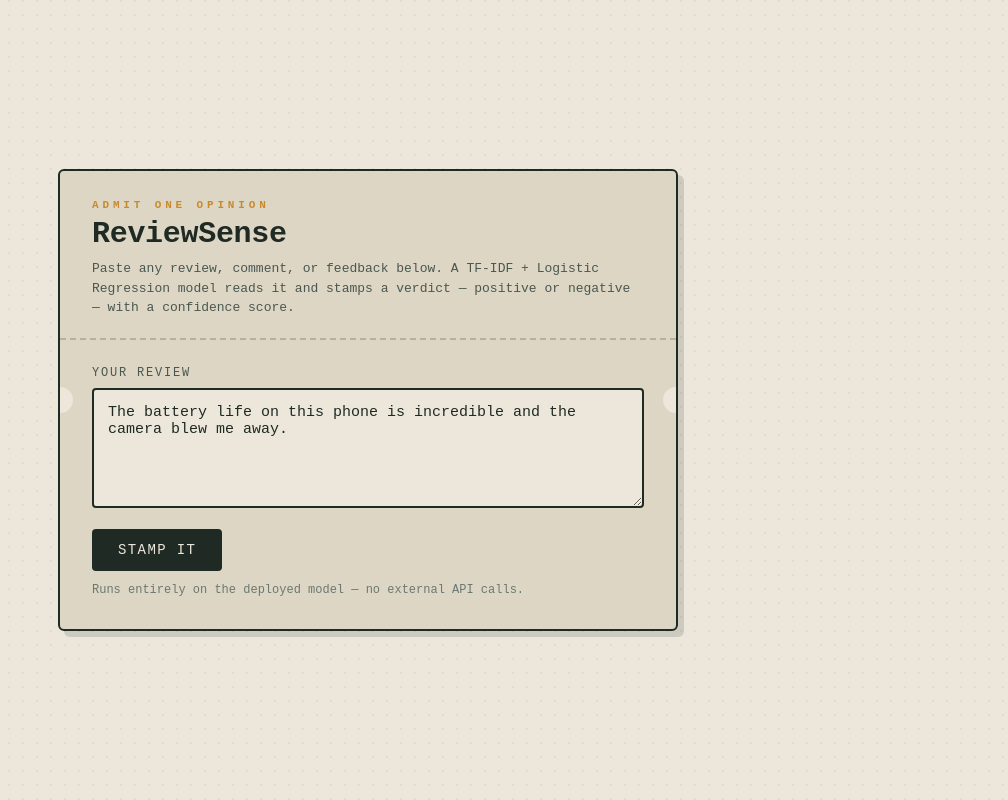
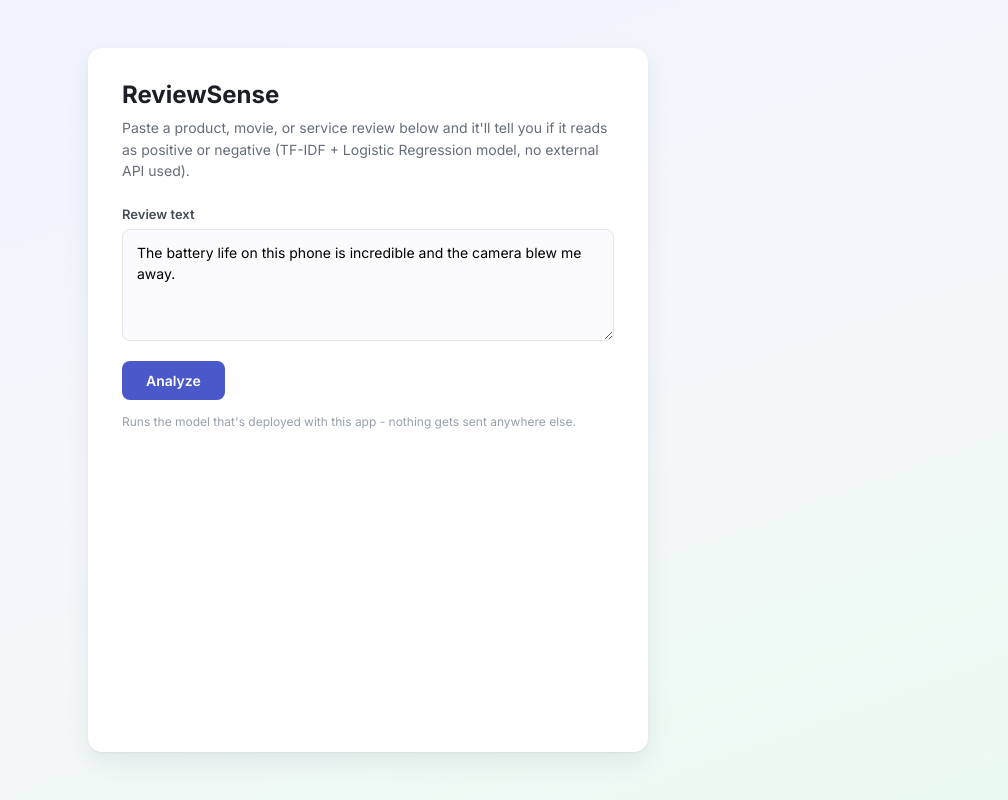
Before and after one commit to chethuuu/review-sentiment-ai, a Flask app: page / in a window 1280 px wide. Shown: the whole page, without its empty margins (272-1280 px from the left). Run offline with Flask 3, Linux system fonts and the light colour scheme; parts of the project's set-up code (start-up, migrations or seed data) failed here and were passed over.

Commit message:
fix: ui polish and README architecture/tech stack sections
Redesign the web UI with a cleaner card layout and drop leftover
gimmicky copy (ticket/stamp theme). Also add explicit Architecture
and Tech stack sections to the README plus web UI usage notes, to
fully cover the required README structure.

```diff
--- a/templates/index.html
+++ b/templates/index.html
@@ -3,198 +3,178 @@
 <head>
 <meta charset="UTF-8">
 <meta name="viewport" content="width=device-width, initial-scale=1.0">
-<title>ReviewSense — Sentiment Analyzer</title>
+<title>ReviewSense</title>
+<link rel="preconnect" href="https://fonts.googleapis.com">
+<link rel="preconnect" href="https://fonts.gstatic.com" crossorigin>
+<link href="https://fonts.googleapis.com/css2?family=Inter:wght@400;500;600;700&display=swap" rel="stylesheet">
 <style>
-  :root {
-    --ink: #1f2a24;
-    --paper: #ece7da;
-    --paper-dark: #ddd6c4;
-    --stub-line: #b9b09a;
-    --good: #2f6f4f;
-    --good-bg: #e1efe3;
-    --bad: #9b3b2c;
-    --bad-bg: #f5e2dd;
-    --accent: #c98a2c;
-  }
   * { box-sizing: border-box; }
   body {
     margin: 0;
     min-height: 100vh;
-    background: var(--paper);
-    background-image:
-      radial-gradient(circle at 1px 1px, rgba(31,42,36,0.06) 1px, transparent 0);
-    background-size: 14px 14px;
-    font-family: 'Courier New', ui-monospace, monospace;
-    color: var(--ink);
+    background: linear-gradient(160deg, #eef2ff 0%, #f6f7fb 50%, #eafaf1 100%);
+    font-family: 'Inter', Arial, sans-serif;
+    color: #26292f;
+    display: flex;
+    justify-content: center;
+    padding: 48px 16px;
+  }
+
+  .card {
+    width: 100%;
+    max-width: 560px;
+    background: #ffffff;
+    border-radius: 14px;
+    padding: 32px 34px;
+    box-shadow: 0 1px 2px rgba(20, 25, 40, 0.05), 0 10px 26px rgba(20, 25, 40, 0.07);
+  }
+
+  h1 {
+    margin: 0 0 8px;
+    font-size: 24px;
+    font-weight: 700;
+    color: #1c1f26;
+  }
+
+  .subtitle {
+    margin: 0 0 24px;
+    font-size: 14px;
+    line-height: 1.55;
+    color: #666d7a;
+  }
+
+  label {
+    display: block;
+    font-size: 13px;
+    font-weight: 600;
+    margin-bottom: 7px;
+    color: #454b57;
+  }
+
+  textarea {
+    width: 100%;
+    min-height: 112px;
+    padding: 12px 14px;
+    font-family: inherit;
+    font-size: 14px;
+    line-height: 1.5;
+    border: 1.5px solid #e2e5ec;
+    border-radius: 8px;
+    resize: vertical;
+    background: #fbfbfd;
+    transition: border-color 0.15s ease, box-shadow 0.15s ease;
+  }
+  textarea:focus {
+    outline: none;
+    border-color: #5b6bd6;
+    box-shadow: 0 0 0 3px rgba(91, 107, 214, 0.14);
+    background: #fff;
+  }
+
+  .action-row {
     display: flex;
     align-items: center;
-    justify-content: center;
-    padding: 32px 16px;
-  }
-  .ticket {
-    width: 100%;
-    max-width: 620px;
-    background: var(--paper-dark);
-    border: 2px solid var(--ink);
-    border-radius: 6px;
-    box-shadow: 6px 6px 0 rgba(31,42,36,0.15);
-    position: relative;
-    overflow: hidden;
-  }
-  .ticket::before, .ticket::after {
-    content: "";
-    position: absolute;
-    width: 26px; height: 26px;
-    background: var(--paper);
-    border-radius: 50%;
-    top: 50%;
-    transform: translateY(-50%);
-  }
-  .ticket::before { left: -13px; }
-  .ticket::after { right: -13px; }
-  .head {
-    padding: 28px 32px 20px;
-    border-bottom: 2px dashed var(--stub-line);
-  }
-  .eyebrow {
-    letter-spacing: 0.35em;
-    font-size: 11px;
-    text-transform: uppercase;
-    color: var(--accent);
-    font-weight: bold;
-    margin: 0 0 6px;
-  }
-  h1 {
-    margin: 0;
-    font-size: 30px;
-    letter-spacing: -0.01em;
-  }
-  .sub {
-    margin: 8px 0 0;
-    font-size: 13px;
-    color: #4a5750;
-    line-height: 1.5;
-  }
-  .body-section {
-    padding: 26px 32px 32px;
-  }
-  label {
-    display: block;
-    font-size: 12px;
-    text-transform: uppercase;
-    letter-spacing: 0.15em;
-    margin-bottom: 8px;
-    color: #4a5750;
-  }
-  textarea {
-    width: 100%;
-    min-height: 120px;
-    padding: 14px;
-    font-family: inherit;
-    font-size: 15px;
-    background: var(--paper);
-    border: 2px solid var(--ink);
-    border-radius: 4px;
-    resize: vertical;
-    color: var(--ink);
-  }
-  textarea:focus {
-    outline: 3px solid var(--accent);
-    outline-offset: 1px;
-  }
-  .row {
-    display: flex;
-    justify-content: space-between;
-    align-items: center;
+    gap: 14px;
     margin-top: 16px;
     flex-wrap: wrap;
-    gap: 12px;
   }
+
   button {
     font-family: inherit;
-    background: var(--ink);
-    color: var(--paper);
+    font-weight: 600;
+    font-size: 14px;
+    background: #4a58c9;
+    color: #fff;
     border: none;
-    padding: 13px 26px;
-    font-size: 14px;
-    letter-spacing: 0.1em;
-    text-transform: uppercase;
-    border-radius: 4px;
+    padding: 11px 24px;
+    border-radius: 8px;
     cursor: pointer;
-    transition: transform 0.1s ease;
+    transition: background 0.15s ease, transform 0.1s ease;
   }
-  button:hover { transform: translateY(-1px); }
+  button:hover { background: #3d4ab8; }
   button:active { transform: translateY(1px); }
-  button:disabled { opacity: 0.5; cursor: default; }
-  .hint { font-size: 12px; color: #6b7871; }
+  button:disabled { opacity: 0.6; cursor: default; }
+
+  .note {
+    font-size: 12px;
+    color: #97a0ab;
+  }
+
+  .error {
+    color: #c23b2f;
+    font-size: 13px;
+    margin-top: 12px;
+    display: none;
+  }
 
   .result {
-    margin-top: 24px;
-    padding: 18px 20px;
-    border-radius: 4px;
-    border: 2px solid var(--ink);
+    margin-top: 22px;
+    padding: 16px 18px;
+    border-radius: 10px;
+    border: 1.5px solid #eee;
     display: none;
   }
   .result.show { display: block; }
-  .result.positive { background: var(--good-bg); border-color: var(--good); }
-  .result.negative { background: var(--bad-bg); border-color: var(--bad); }
-  .stamp {
-    display: inline-block;
-    font-weight: bold;
-    font-size: 20px;
-    letter-spacing: 0.08em;
-    text-transform: uppercase;
-    padding: 4px 10px;
-    border: 3px solid currentColor;
-    border-radius: 4px;
-    transform: rotate(-3deg);
+  .result.positive { background: #f0faf3; border-color: #cdeed8; }
+  .result.negative { background: #fdf1f0; border-color: #f4d3cf; }
+
+  .label-row {
+    display: flex;
+    align-items: center;
+    justify-content: space-between;
+    flex-wrap: wrap;
+    gap: 8px;
   }
-  .positive .stamp { color: var(--good); }
-  .negative .stamp { color: var(--bad); }
-  .confidence-label {
-    margin-top: 12px;
+
+  .sentiment {
+    font-weight: 700;
+    font-size: 15px;
+  }
+  .positive .sentiment { color: #1e8a45; }
+  .negative .sentiment { color: #c23b2f; }
+
+  .conf-text {
     font-size: 12px;
-    text-transform: uppercase;
-    letter-spacing: 0.1em;
-    color: #4a5750;
+    color: #6b7280;
   }
-  .meter {
-    margin-top: 6px;
-    height: 10px;
-    background: rgba(0,0,0,0.08);
+
+  .bar-bg {
+    margin-top: 10px;
+    height: 7px;
+    background: rgba(0,0,0,0.06);
     border-radius: 6px;
     overflow: hidden;
   }
-  .meter-fill {
+  .bar-fill {
     height: 100%;
-    background: currentColor;
+    width: 0%;
+    border-radius: 6px;
     transition: width 0.4s ease;
   }
-  .positive .meter-fill { background: var(--good); }
-  .negative .meter-fill { background: var(--bad); }
-  .error { color: var(--bad); font-size: 13px; margin-top: 10px; display: none; }
+  .positive .bar-fill { background: #2e9e4f; }
+  .negative .bar-fill { background: #d1453b; }
 </style>
 </head>
 <body>
-  <div class="ticket">
-    <div class="head">
-      <p class="eyebrow">Admit One Opinion</p>
-      <h1>ReviewSense</h1>
-      <p class="sub">Paste any review, comment, or feedback below. A TF-IDF + Logistic Regression model reads it and stamps a verdict — positive or negative — with a confidence score.</p>
+  <div class="card">
+    <h1>ReviewSense</h1>
+    <p class="subtitle">Paste a product, movie, or service review below and it'll tell you if it reads as positive or negative (TF-IDF + Logistic Regression model, no external API used).</p>
+
+    <label for="text">Review text</label>
+    <textarea id="text">The battery life on this phone is incredible and the camera blew me away.</textarea>
+
+    <div class="action-row">
+      <button id="analyzeBtn" onclick="analyze()">Analyze</button>
+      <span class="note">Runs the model that's deployed with this app - nothing gets sent anywhere else.</span>
     </div>
-    <div class="body-section">
-      <label for="text">Your review</label>
-      <textarea id="text" placeholder="e.g. The battery life on this phone is incredible and the camera blew me away...">The battery life on this phone is incredible and the camera blew me away.</textarea>
-      <div class="row">
-        <button id="analyzeBtn" onclick="analyze()">Stamp it</button>
-        <span class="hint">Runs entirely on the deployed model — no external API calls.</span>
+    <p class="error" id="errorMsg"></p>
+
+    <div class="result" id="result">
+      <div class="label-row">
+        <span class="sentiment" id="sentimentLabel">-</span>
+        <span class="conf-text">Confidence: <span id="confVal">0%</span></span>
       </div>
-      <p class="error" id="errorMsg"></p>
-      <div class="result" id="result">
-        <span class="stamp" id="stampLabel">—</span>
-        <div class="confidence-label">Confidence: <span id="confVal">0%</span></div>
-        <div class="meter"><div class="meter-fill" id="meterFill" style="width:0%"></div></div>
-      </div>
+      <div class="bar-bg"><div class="bar-fill" id="barFill"></div></div>
     </div>
   </div>
 
@@ -204,35 +184,45 @@ async function analyze() {
   const btn = document.getElementById('analyzeBtn');
   const errEl = document.getElementById('errorMsg');
   const resultEl = document.getElementById('result');
+
   errEl.style.display = 'none';
+
   if (!text) {
-    errEl.textContent = 'Please enter some text first.';
+    errEl.textContent = 'Type something in first.';
     errEl.style.display = 'block';
     return;
   }
+
   btn.disabled = true;
-  btn.textContent = 'Reading...';
+  btn.textContent = 'Analyzing...';
+
   try {
     const res = await fetch('/api/predict', {
       method: 'POST',
       headers: {'Content-Type': 'application/json'},
-      body: JSON.stringify({text})
+      body: JSON.stringify({ text })
     });
     const data = await res.json();
-    if (!res.ok) throw new Error(data.error || 'Something went wrong.');
+
+    if (!res.ok) {
+      throw new Error(data.error || 'Something went wrong.');
+    }
 
     resultEl.classList.remove('positive', 'negative', 'show');
     resultEl.classList.add(data.label, 'show');
-    document.getElementById('stampLabel').textContent = data.label === 'positive' ? '✓ Positive' : '✗ Negative';
+
+    document.getElementById('sentimentLabel').textContent =
+      data.label === 'positive' ? 'Positive' : 'Negative';
+
     const pct = Math.round(data.confidence * 100);
     document.getElementById('confVal').textContent = pct + '%';
-    document.getElementById('meterFill').style.width = pct + '%';
-  } catch (e) {
-    errEl.textContent = e.message;
+    document.getElementById('barFill').style.width = pct + '%';
+  } catch (err) {
+    errEl.textContent = err.message;
     errEl.style.display = 'block';
   } finally {
     btn.disabled = false;
-    btn.textContent = 'Stamp it';
+    btn.textContent = 'Analyze';
   }
 }
 </script>
```
Also changed, not shown: README.md.
